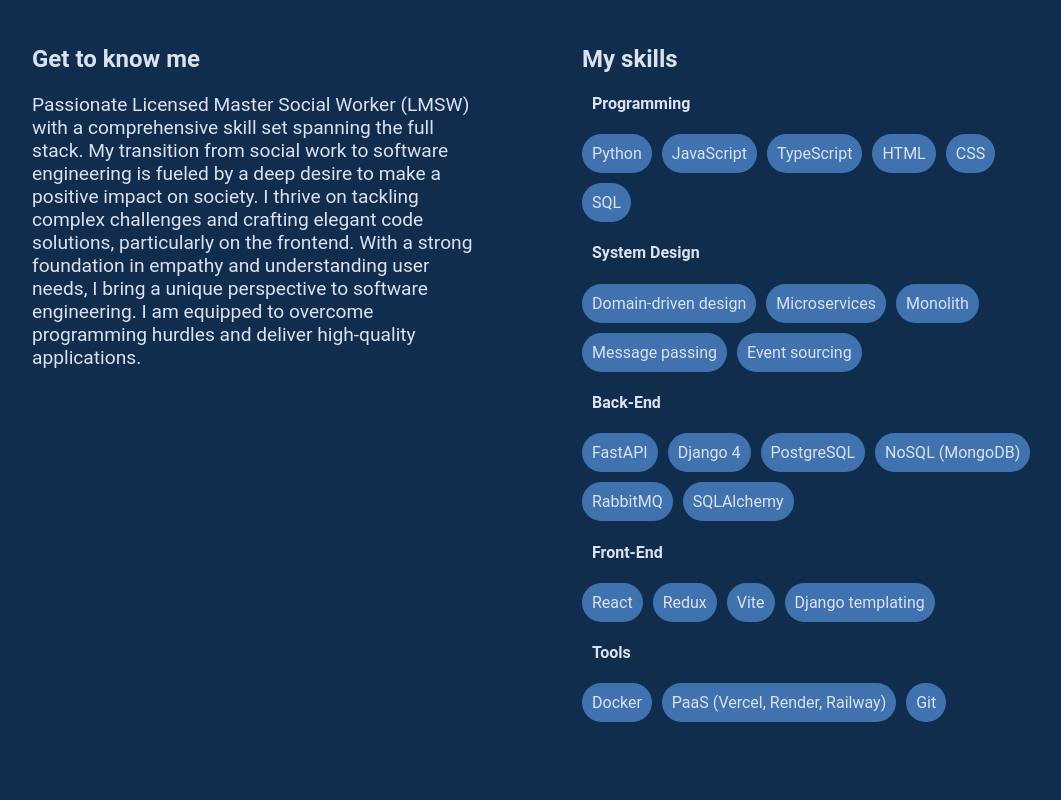
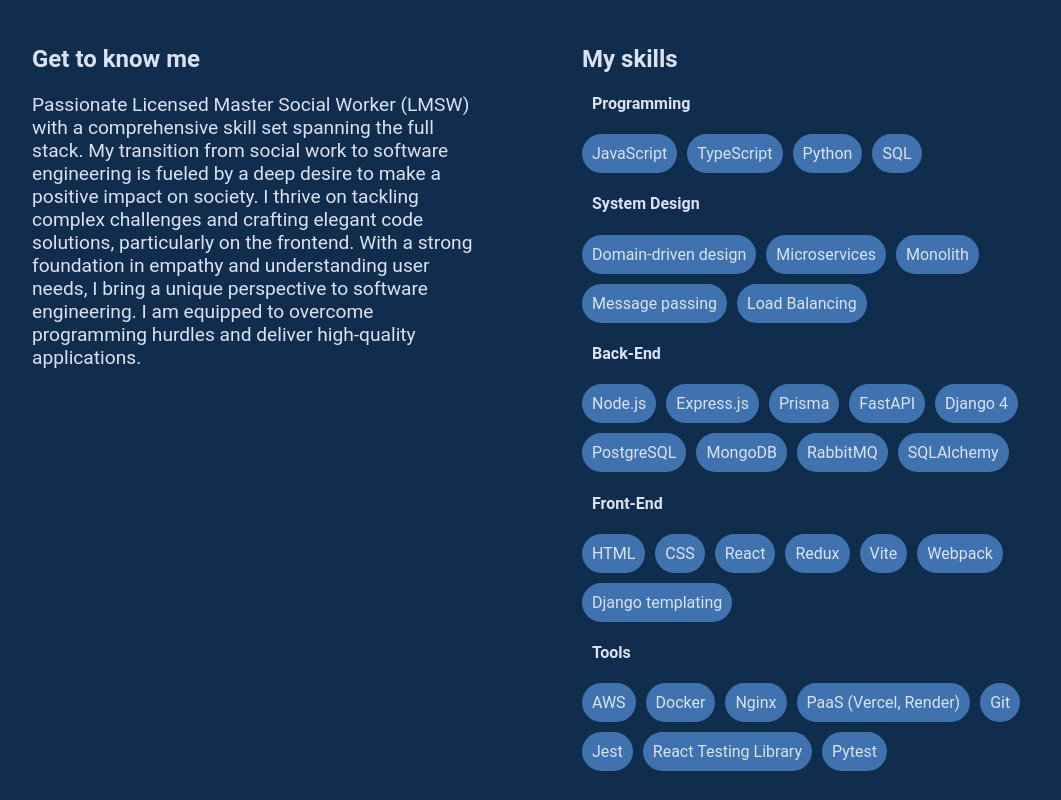
Before and after one commit to Itav8/portfolio, a React (Vite) app: page / in a window 1280 px wide. Shown: the part 320-1120 px from the top of the page, without its empty margins (108-1169 px from the left). Built offline with nearby package versions, Linux system fonts and the light colour scheme.

Commit message:
Updated skills

```diff
--- a/src/pages/AboutMe.jsx
+++ b/src/pages/AboutMe.jsx
@@ -11,31 +11,44 @@
   // const navigate = useNavigate();
 
   const mySkills = {
-    programmingLangs: [
-      "Python",
-      "JavaScript",
-      "TypeScript",
-      "HTML",
-      "CSS",
-      "SQL",
-    ],
+    programmingLangs: ["JavaScript", "TypeScript", "Python", "SQL"],
     systemDesigns: [
       "Domain-driven design",
       "Microservices",
       "Monolith",
       "Message passing",
-      "Event sourcing",
+      "Load Balancing",
     ],
     backEndTools: [
+      "Node.js",
+      "Express.js",
+      "Prisma",
       "FastAPI",
       "Django 4",
       "PostgreSQL",
-      "NoSQL (MongoDB)",
+      "MongoDB",
       "RabbitMQ",
       "SQLAlchemy",
     ],
-    frontEndTools: ["React", "Redux", "Vite", "Django templating"],
-    tools: ["Docker", "PaaS (Vercel, Render, Railway)", "Git"],
+    frontEndTools: [
+      "HTML",
+      "CSS",
+      "React",
+      "Redux",
+      "Vite",
+      "Webpack",
+      "Django templating",
+    ],
+    tools: [
+      "AWS",
+      "Docker",
+      "Nginx",
+      "PaaS (Vercel, Render)",
+      "Git",
+      "Jest",
+      "React Testing Library",
+      "Pytest",
+    ],
   };
 
   const projectInfo = {
```
